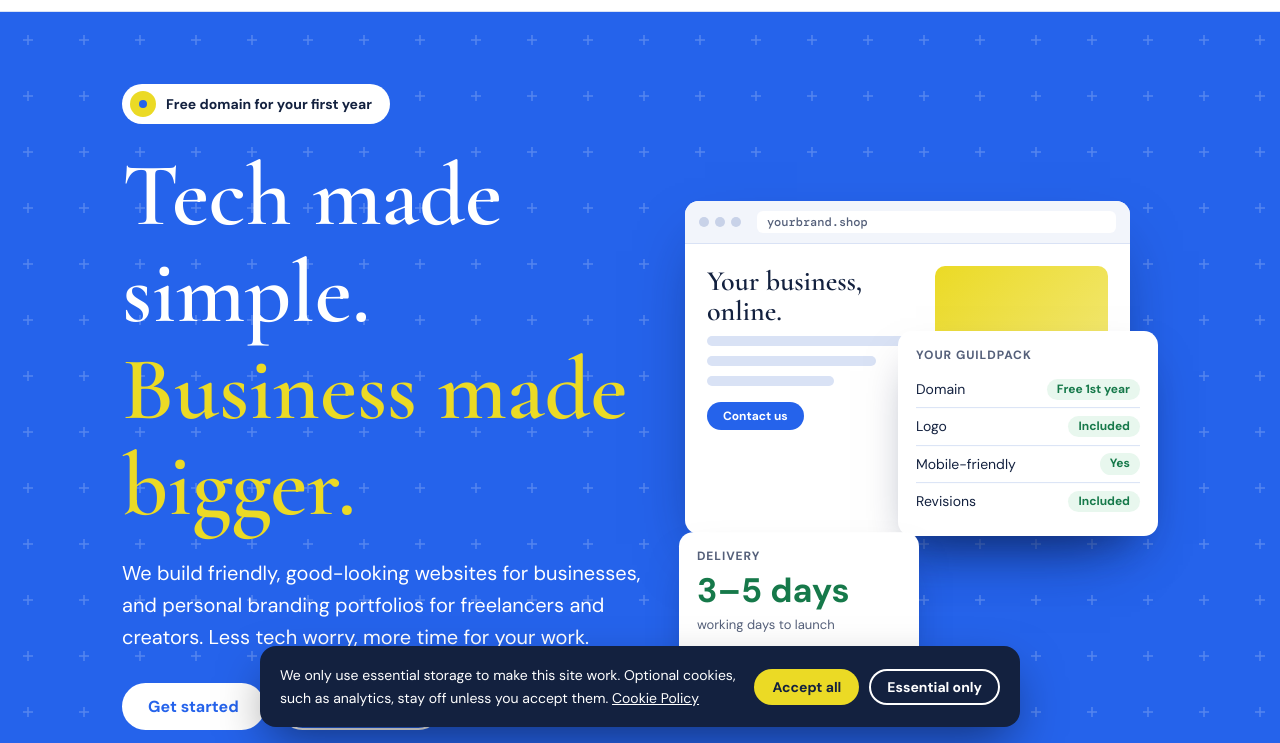
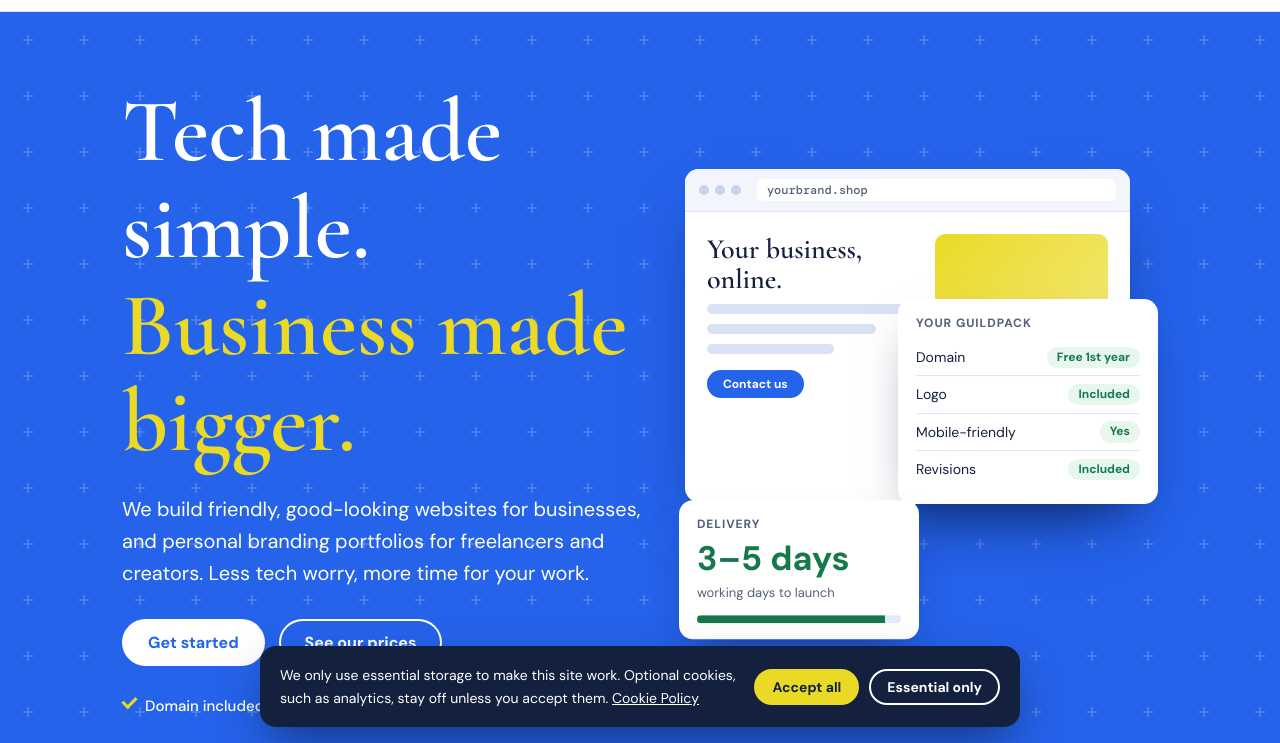
Before and after one commit to erm-cell/FINAL-WEB-TGUILD, a plain HTML site: page public/index.html in a window 1280 px wide. Shown: the part 57-800 px from the top of the page. Drawn offline with nearby package versions, Linux system fonts and the light colour scheme.

Commit message:
Update index.html

```diff
--- a/public/index.html
+++ b/public/index.html
@@ -58,7 +58,6 @@
 <section class="hero">
   <div class="wrap">
     <div>
-      <span class="pill"><i aria-hidden="true"></i>Free domain for your first year</span>
       <h1>Tech made simple. <span>Business made bigger.</span></h1>
       <p>We build friendly, good-looking websites for businesses, and personal branding portfolios for freelancers and creators. Less tech worry, more time for your work.</p>
       <div class="cta">
```
